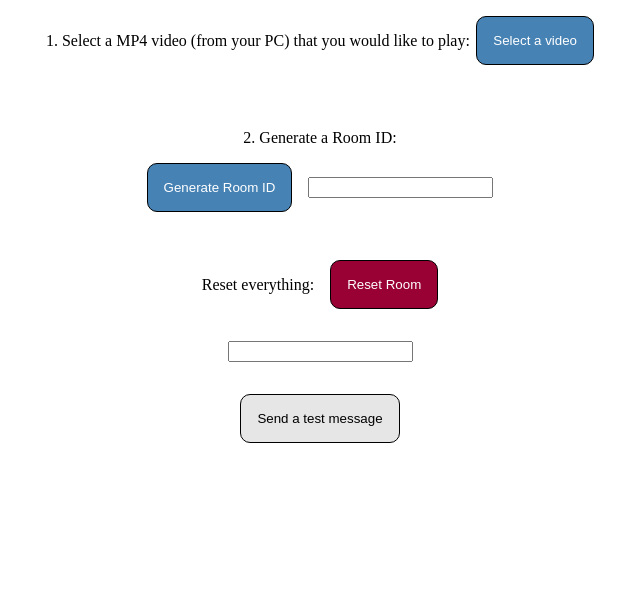
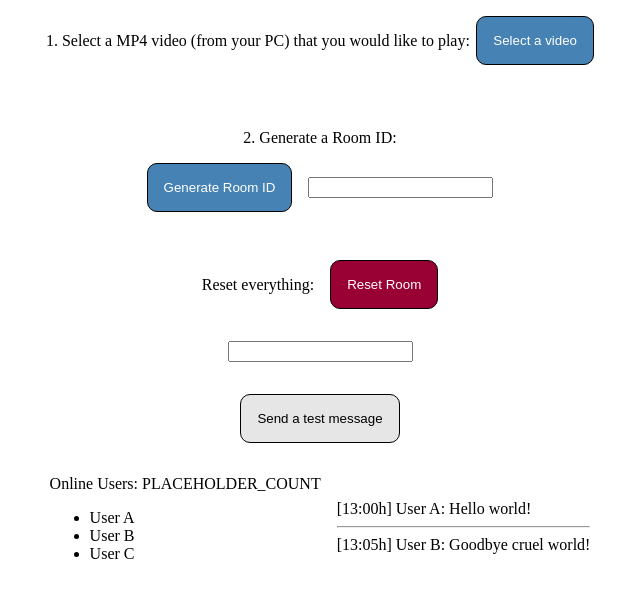
Before and after one commit to kubni/SyncVideo, a React (Create React App) app: page /creator in a window 1280 px wide. Shown: the top 598 px of the page, without its empty margins (320-960 px from the left). Built offline with nearby package versions, Linux system fonts and the light colour scheme; no server answers.

Commit message:
feat: Add Chat component

```diff
--- /dev/null
+++ b/src/components/Chat/chat.css
@@ -0,0 +1,13 @@
+.chat {
+    display: flex;
+    align-items: center;
+    gap: 1rem;
+}
+
+.online-users {
+
+}
+
+.message-history {
+
+}
--- /dev/null
+++ b/src/components/Chat/index.js
@@ -0,0 +1,21 @@
+import "./chat.css"
+
+export default function Chat() {
+  return (
+    <div className="chat">
+      <div className="online-users">
+        <p>Online Users: PLACEHOLDER_COUNT</p>
+        <ul>
+          <li>User A</li>
+          <li>User B</li>
+          <li>User C</li>
+        </ul>
+      </div>
+      <div className="message-history">
+        <p>[13:00h] User A: Hello world!</p>
+        <hr />
+        <p>[13:05h] User B: Goodbye cruel world!</p>
+      </div>
+    </div>
+  )
+}
--- a/src/pages/Creator/index.js
+++ b/src/pages/Creator/index.js
@@ -1,4 +1,5 @@
 import "./creator.css"
+import Chat from "../../components/Chat"
 import firestoreDb from "./firebase.js"
 import { useEffect, useRef, useState } from "react"
 
@@ -204,6 +205,8 @@ export default function Creator({ setVideoUrl, pc }) {
       <input type="text" ref={messageInputRef} />
       <button className="test-button" onClick={onSendMessageButtonClick} >Send a test message</button>
 
+      {/* WIP */}
+      <Chat />
     </div>
   );
 }
```
